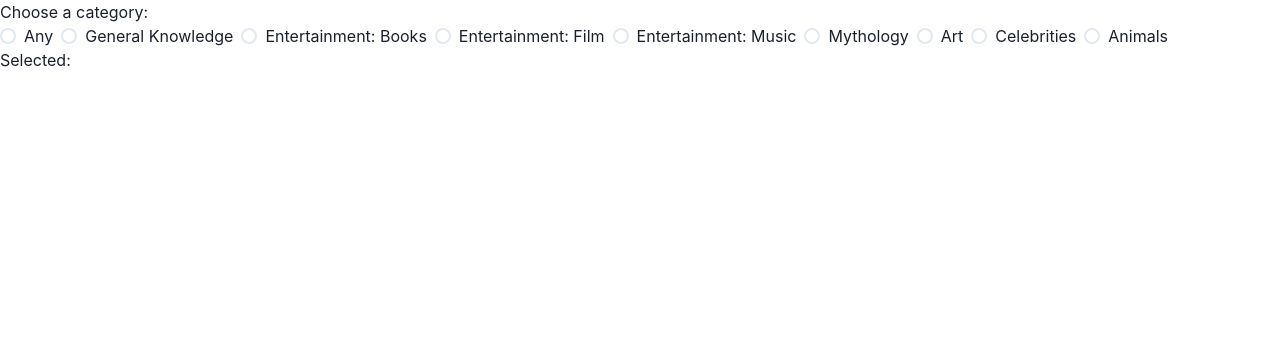
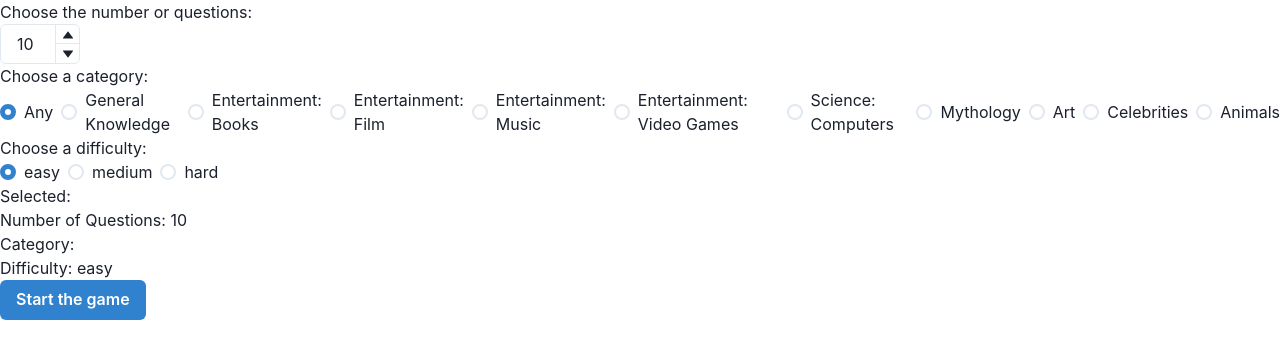
Before and after one commit to ujvarivera/react-quiz, a React app: page / in a window 1280 px wide. Shown: the top 358 px of the page. Built offline with nearby package versions, Linux system fonts and the light colour scheme; the HTML template or start-up script is replaced by a standard one.

Commit message:
make quiz component created with options

```diff
--- a/src/components/MakeQuiz.jsx
+++ b/src/components/MakeQuiz.jsx
@@ -1,23 +1,64 @@
 import React, { useState } from 'react'
-import { Radio, RadioGroup, Stack } from '@chakra-ui/react'
-import { categories } from "../constants/index"
+import { Button, NumberDecrementStepper, NumberIncrementStepper, NumberInput, NumberInputField, NumberInputStepper, Radio, RadioGroup, Stack } from '@chakra-ui/react'
+import { categories, difficulties } from "../constants/index"
 
 const MakeQuiz = () => {
+    const [questionNumber, setQuestionNumber] = useState(10)
     const [selectedCategory, setSelectedCategory] = useState("")
+    const [selectedDifficulty, setSelectedDifficulty] = useState("easy")
+    const [link, setLink] = useState("")
+
+    const startQuiz = () => {
+        if (selectedCategory === "") {
+            const apiLink = `https://opentdb.com/api.php?amount=${questionNumber}&difficulty=${selectedDifficulty}&type=multiple`
+            setLink(apiLink)
+        } else {
+            const apiLink = `https://opentdb.com/api.php?amount=${questionNumber}&category=${selectedCategory}&difficulty=${selectedDifficulty}&type=multiple`
+            setLink(apiLink)
+        }
+    }
 
     return (
         <div>
+            <p>Choose the number or questions: </p>
+            <NumberInput value={questionNumber} onChange={setQuestionNumber} min="5" max="50" maxW={20}>
+                <NumberInputField />
+                <NumberInputStepper>
+                    <NumberIncrementStepper />
+                    <NumberDecrementStepper />
+                </NumberInputStepper>
+            </NumberInput>
+
             <p>Choose a category:</p>
-            <RadioGroup onChange={setSelectedCategory} value={selectedCategory}>
+            <Stack direction='row'>
+                {
+                    categories.map((category) => (
+                        <Radio onChange={(e) => setSelectedCategory(e.target.value)} value={category.id} key={category.id} isChecked={selectedCategory == category.id}>{category.name}</Radio>
+                    ))
+                }
+            </Stack>
+
+            <p>Choose a difficulty:</p>
+            <RadioGroup onChange={setSelectedDifficulty} value={selectedDifficulty}>
                 <Stack direction='row'>
                     {
-                        categories.map((category) => (
-                            <Radio value={category} key={category}>{category}</Radio>
+                        difficulties.map((difficulty) => (
+                            <Radio value={difficulty} key={difficulty}>{difficulty}</Radio>
                         ))
                     }
                 </Stack>
             </RadioGroup>
-            <div>Selected: {selectedCategory}</div>
+
+            <div>
+                Selected:
+                <p>Number of Questions: {questionNumber}</p>
+                <p>Category: {selectedCategory}</p>
+                <p>Difficulty: {selectedDifficulty}</p>
+            </div>
+
+            <Button onClick={startQuiz} colorScheme='blue'>Start the game</Button>
+
+            <div>{link}</div>
         </div>
     )
 }
--- a/src/constants/index.js
+++ b/src/constants/index.js
@@ -1,2 +1,20 @@
-export const categories = ["Any", "General Knowledge", "Entertainment: Books", "Entertainment: Film",
+/*
+export const categories = "Any", "General Knowledge", "Entertainment: Books", "Entertainment: Film",
     "Entertainment: Music", "Mythology", "Art", "Celebrities", "Animals"]
+    */
+
+export const categories = [
+    { name: "Any", id: "" },
+    { name: "General Knowledge", id: 9 },
+    { name: "Entertainment: Books", id: 10 },
+    { name: "Entertainment: Film", id: 11 },
+    { name: "Entertainment: Music", id: 12 },
+    { name: "Entertainment: Video Games", id: 15 },
+    { name: "Science: Computers", id: 18 },
+    { name: "Mythology", id: 20 },
+    { name: "Art", id: 25 },
+    { name: "Celebrities", id: 26 },
+    { name: "Animals", id: 27 },
+]
+
+export const difficulties = ["easy", "medium", "hard"]
```
